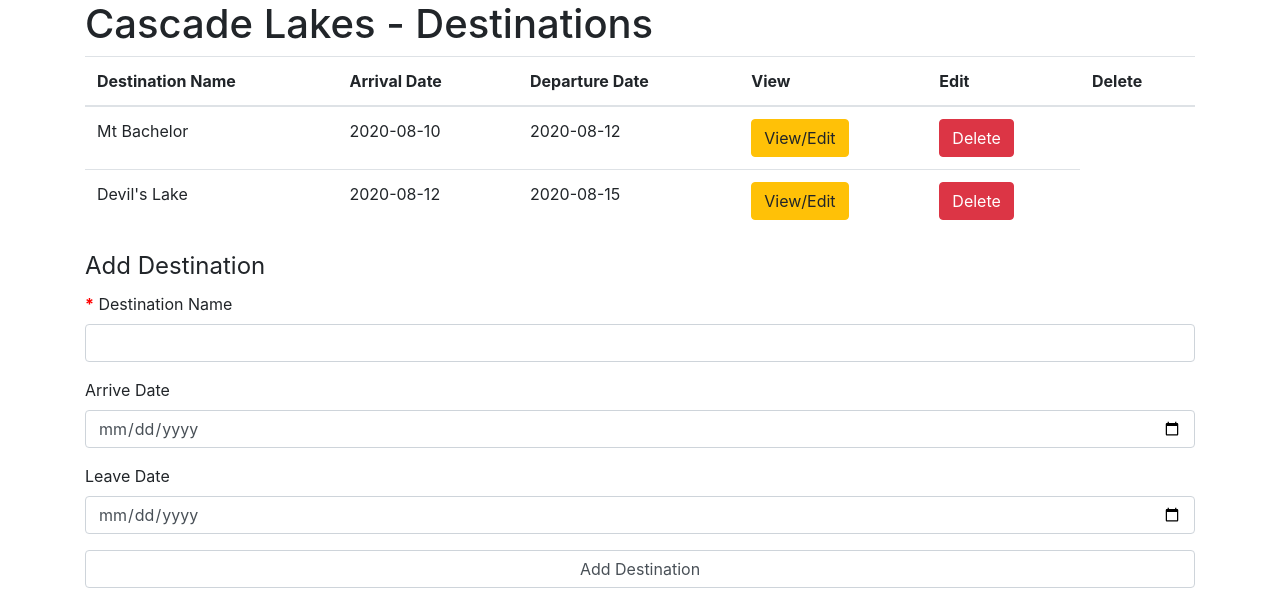
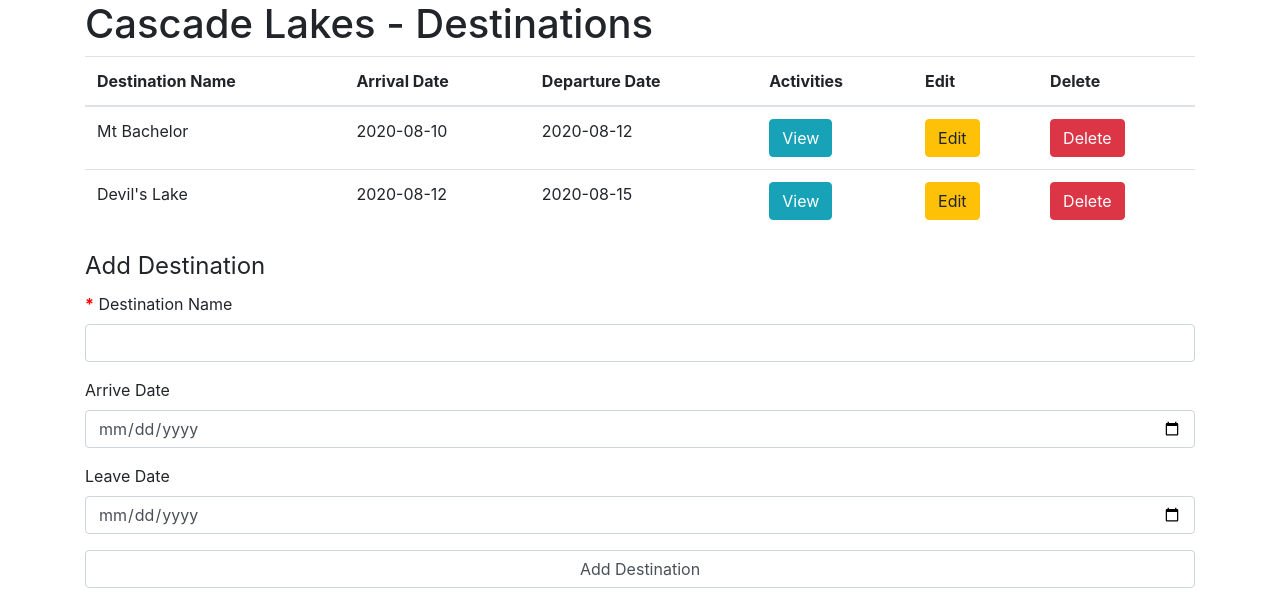
Before and after one commit to kcroo/LetsGo, a Flask app: page /trip/1 in a window 1280 px wide. Shown: the part 82-685 px from the top of the page. Run offline with Flask 2, Linux system fonts and the light colour scheme; data comes from the database, SQL or seed files in the repository; data that the repository does not hold is empty; some libraries are stand-ins or nearby versions; some web fonts are replaced.

Commit message:
Added Destinations/Activities columns for a better user experience

```diff
--- a/templates/mytrips.html
+++ b/templates/mytrips.html
@@ -15,7 +15,7 @@
                     <th>Number of People</th>
                     <th>Start Date</th>
                     <th>End Date</th>
-                    <th>View</th>
+                    <th>Destinations</th>
                     <th>Edit</th>
                     <th>Delete</th>
                 </tr>
@@ -42,7 +42,7 @@
                             {% endif %}
                         </td>
                         <td>
-                            <a class= "btn btn-warning" href="{{ url_for('showTrip', tripId=trip[0]) }}">View</a>
+                            <a class= "btn btn-info" href="{{ url_for('showTrip', tripId=trip[0]) }}">View</a>
                         </td>
                         <td>
                             <a class= "btn btn-warning" href="{{ url_for('showTrip', tripId=trip[0]) }}">Edit</a>
@@ -64,7 +64,7 @@
                 <th>Destination Name</th>
                 <th>Arrival Date</th>
                 <th>Departure Date</th>
-                <th>View</th>
+                <th>Activities</th>
                 <th>Edit</th>
                 <th>Delete</th>
             </thead>
@@ -85,7 +85,10 @@
                             {% endif %}
                         </td>
                         <td>
-                            <a class= "btn btn-warning" href="{{ url_for('showDestination', tripId=tripId, destId=d[0]) }}">View/Edit</a>
+                            <a class= "btn btn-info" href="{{ url_for('showDestination', tripId=tripId, destId=d[0]) }}">View</a>
+                        </td>
+                        <td>
+                            <a class= "btn btn-warning" href="{{ url_for('showDestination', tripId=tripId, destId=d[0]) }}">Edit</a>
                         </td>
                         <td>
                             <button class="btn btn-danger">Delete</button>
```
